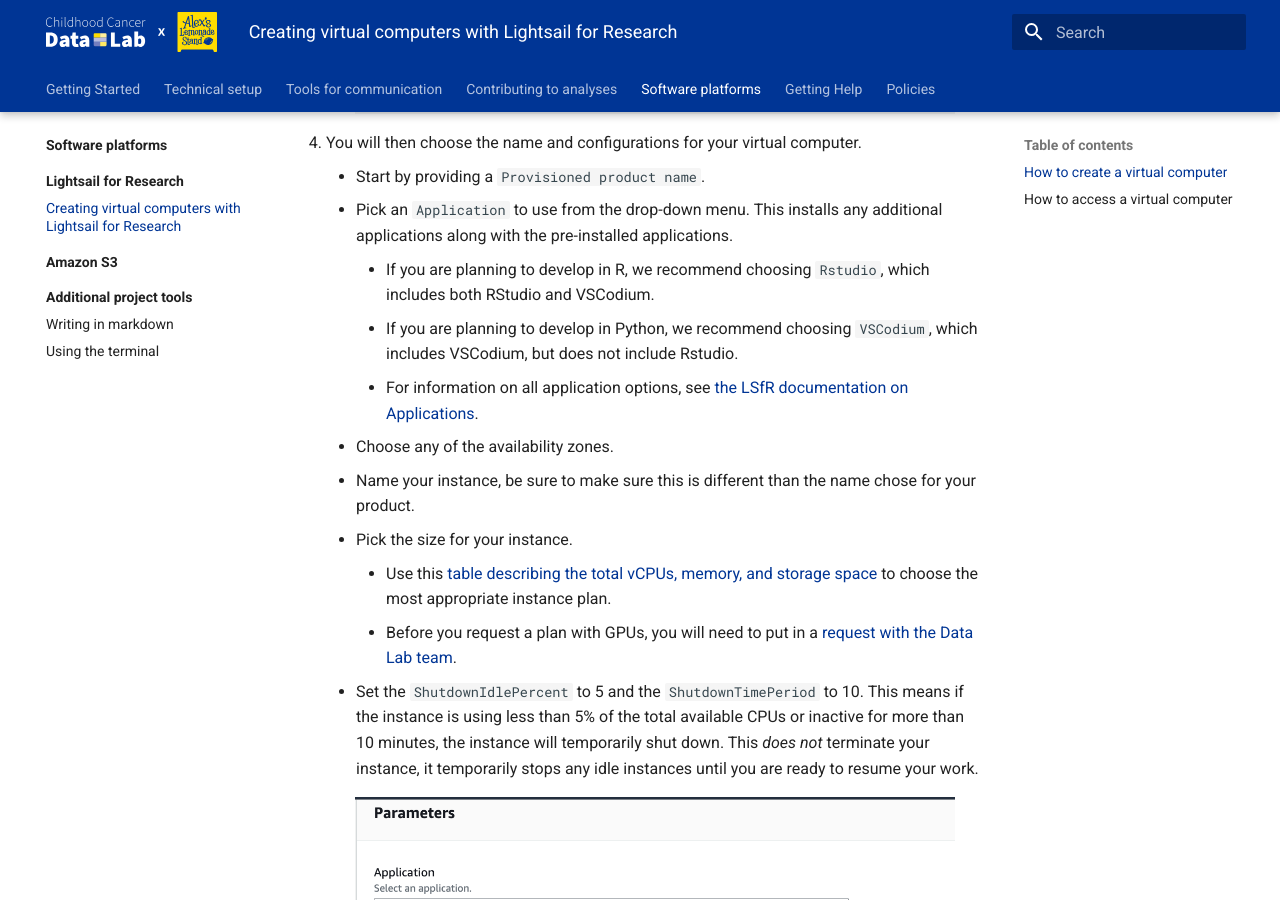
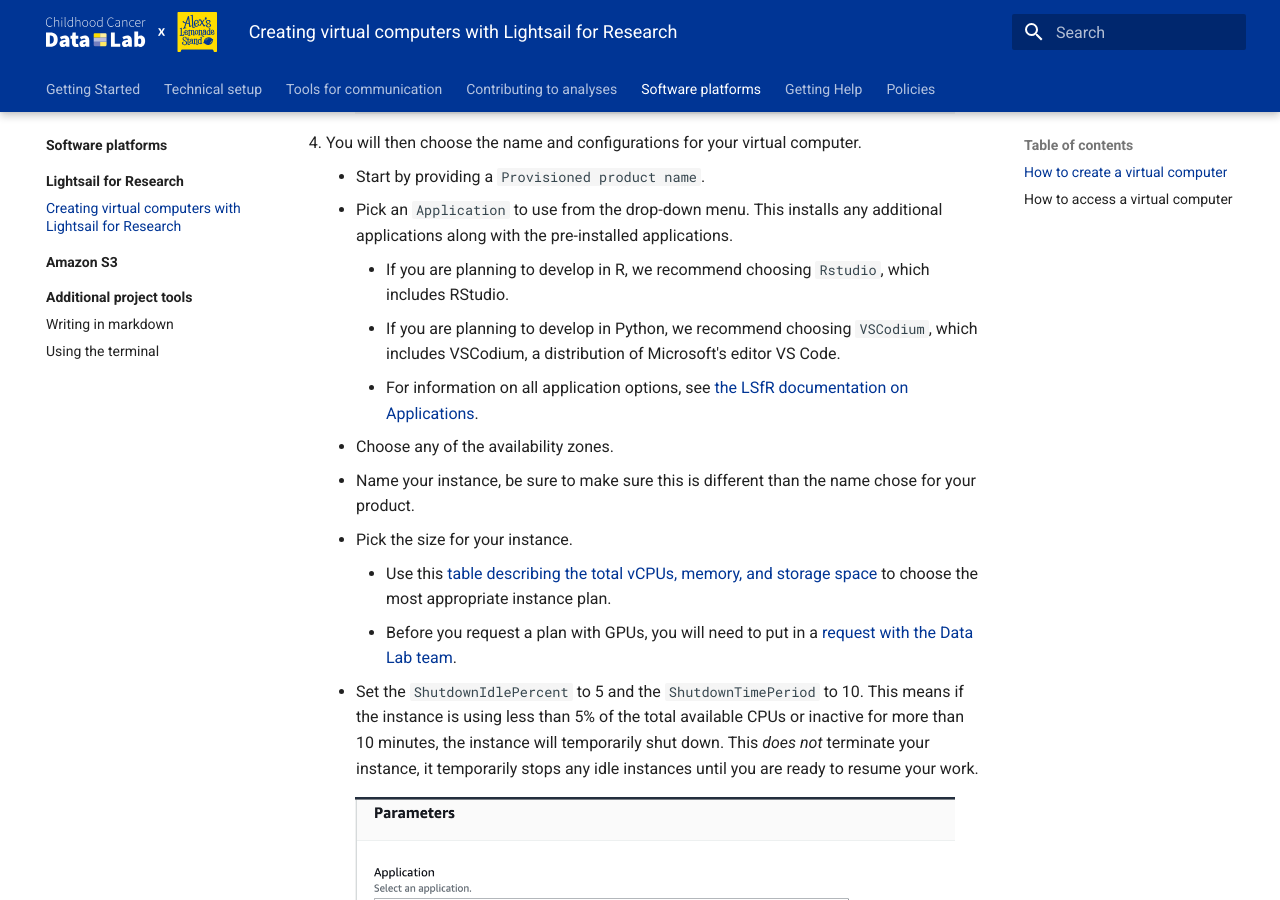
Before and after one commit to AlexsLemonade/OpenScPCA-analysis, an MkDocs documentation site: the page built from docs/software-platforms/lsfr/creating-vcs.md, in a window 1280 px wide and 900 px high, scrolled down 1722 px. Built offline with MkDocs 1.6.1 and Material for MkDocs 9.7.7, drawn with Linux system fonts in a browser that asks for light colours.

Commit message:
vscodium is not included with rstudio

```diff
--- a/docs/software-platforms/lsfr/creating-vcs.md
+++ b/docs/software-platforms/lsfr/creating-vcs.md
@@ -53,8 +53,8 @@
     <!--TODO Do we want to provide guidance on names?-->
     - Pick an `Application` to use from the drop-down menu.
     This installs any additional applications along with the pre-installed applications.
-        - If you are planning to develop in R, we recommend choosing `Rstudio`, which includes both RStudio and VSCodium.
-        - If you are planning to develop in Python, we recommend choosing `VSCodium`, which includes VSCodium, but does not include Rstudio.
+        - If you are planning to develop in R, we recommend choosing `Rstudio`, which includes RStudio.
+        - If you are planning to develop in Python, we recommend choosing `VSCodium`, which includes VSCodium, a distribution of Microsoft's editor VS Code.
         - For information on all application options, see [the LSfR documentation on Applications](https://docs.aws.amazon.com/lightsail-for-research/latest/ug/blueprints-plans.html).
     - Choose any of the availability zones.
     - Name your instance, be sure to make sure this is different than the name chose for your product.
```
